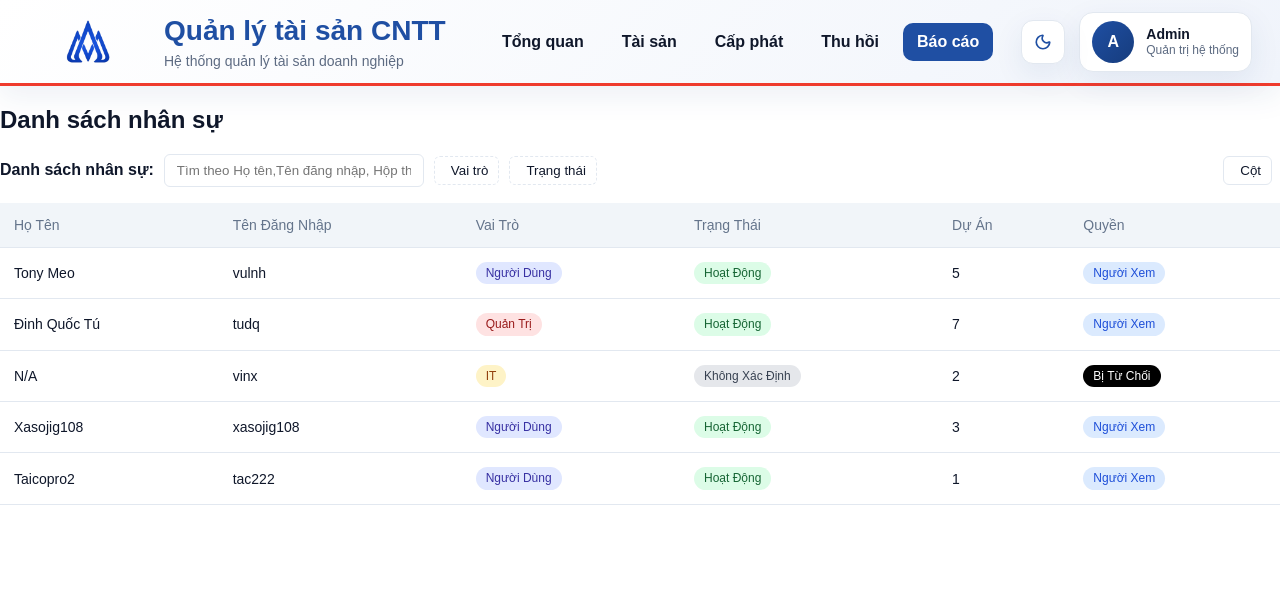
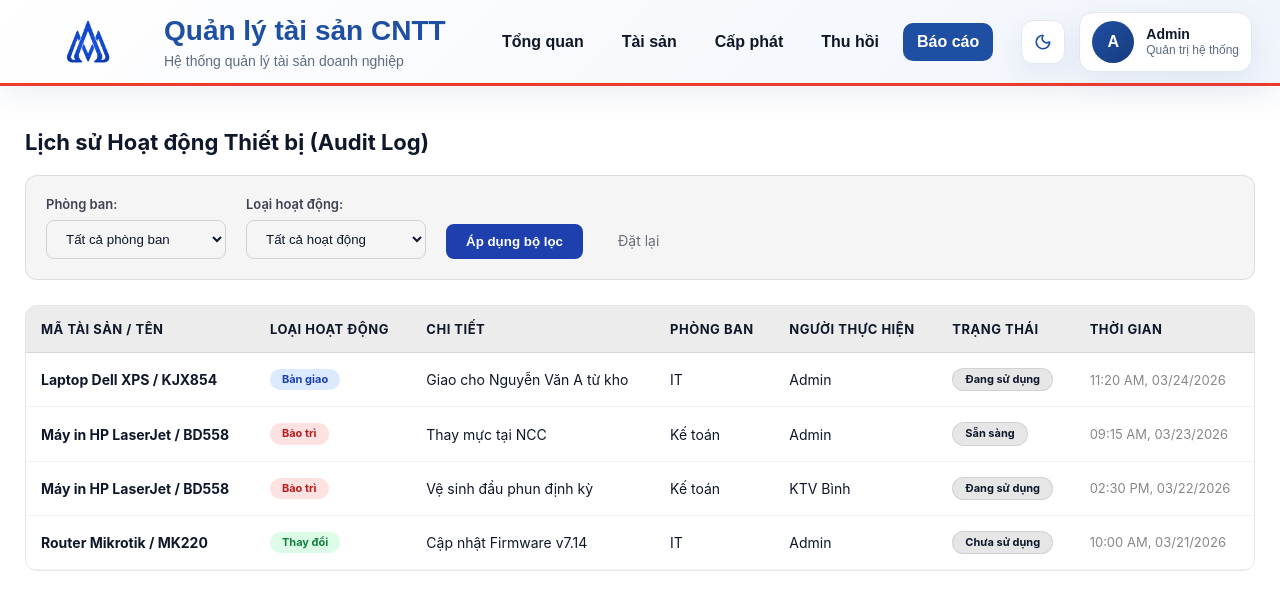
Before and after one commit to Minh-boop2/AssetOne, a Flask app: page /report in a window 1280 px wide. Shown: the top 610 px of the page. Run offline with Flask 3, Linux system fonts and the light colour scheme.

Commit message:
report page v1

```diff
--- a/app.py
+++ b/app.py
@@ -1,4 +1,6 @@
-from flask import Flask, render_template
+from flask import Flask, render_template, request
+# Import dữ liệu từ file data.py vừa tạo
+from data import DATABASE_LOGS
 
 app = Flask(__name__)
 
@@ -20,7 +22,20 @@ def return_page():
 
 @app.route('/report')
 def report_page():
-    return render_template('report/report.html')
+    f_dept = request.args.get('department', 'Tất cả')
+    f_type = request.args.get('type', 'Tất cả')
+
+    # Logic lọc vẫn giữ nguyên, nhưng dùng DATABASE_LOGS lấy từ file data.py
+    filtered_logs = DATABASE_LOGS
+    if f_dept != 'Tất cả':
+        filtered_logs = [log for log in filtered_logs if log['dept'] == f_dept]
+    if f_type != 'Tất cả':
+        filtered_logs = [log for log in filtered_logs if log['type'] == f_type]
+
+    return render_template('report/report.html',
+                           logs=filtered_logs,
+                           selected_dept=f_dept,
+                           selected_type=f_type)
 
 if __name__ == "__main__":
     app.run(debug=True)
--- /dev/null
+++ b/data.py
@@ -0,0 +1,7 @@
+# File: data.py
+DATABASE_LOGS = [
+    {"time": "11:20 AM, 03/24/2026", "type": "Bàn giao", "asset": "Laptop Dell XPS / KJX854", "detail": "Giao cho Nguyễn Văn A từ kho", "status": "Đang sử dụng", "user": "Admin", "dept": "IT"},
+    {"time": "09:15 AM, 03/23/2026", "type": "Bảo trì", "asset": "Máy in HP LaserJet / BD558", "detail": "Thay mực tại NCC", "status": "Sẵn sàng", "user": "Admin", "dept": "Kế toán"},
+    {"time": "02:30 PM, 03/22/2026", "type": "Bảo trì", "asset": "Máy in HP LaserJet / BD558", "detail": "Vệ sinh đầu phun định kỳ", "status": "Đang sử dụng", "user": "KTV Bình", "dept": "Kế toán"},
+    {"time": "10:00 AM, 03/21/2026", "type": "Thay đổi", "asset": "Router Mikrotik / MK220", "detail": "Cập nhật Firmware v7.14", "status": "Chưa sử dụng", "user": "Admin", "dept": "IT"},
+]
--- a/static/css/report/report.css
+++ b/static/css/report/report.css
@@ -0,0 +1,128 @@
+/* Tổng thể trang báo cáo */
+.report-page {
+    font-family: 'Inter', sans-serif;
+    padding: 25px;
+    color: inherit; /* Tự động lấy màu chữ của hệ thống (đen hoặc trắng) */
+}
+
+.report-header h2 {
+    font-size: 22px;
+    font-weight: 700;
+    margin-bottom: 20px;
+}
+
+/* Thanh bộ lọc - Hiệu ứng kính mờ (Glassmorphism) */
+.filter-bar {
+    background: rgba(128, 128, 128, 0.08);
+    backdrop-filter: blur(10px);
+    padding: 20px;
+    border-radius: 12px;
+    display: flex;
+    flex-wrap: wrap;
+    gap: 20px;
+    align-items: flex-end;
+    margin-bottom: 25px;
+    border: 1px solid rgba(128, 128, 128, 0.2);
+}
+
+.filter-item label {
+    display: block;
+    font-size: 13px;
+    font-weight: 600;
+    margin-bottom: 8px;
+    opacity: 0.8;
+}
+
+/* Ô chọn Select */
+.filter-item select {
+    padding: 10px 15px;
+    border: 1px solid rgba(128, 128, 128, 0.3);
+    border-radius: 8px;
+    min-width: 180px;
+    background: transparent;
+    color: inherit;
+    cursor: pointer;
+    outline: none;
+}
+
+/* FIX LỖI MẤT CHỮ TRONG DARK MODE:
+   Ép các lựa chọn bên trong luôn có nền trắng và chữ đen */
+.filter-item select option {
+    background-color: #ffffff !important;
+    color: #000000 !important;
+}
+
+/* Bảng dữ liệu */
+.table-container {
+    background: transparent;
+    border-radius: 12px;
+    overflow: hidden;
+    border: 1px solid rgba(128, 128, 128, 0.2);
+}
+
+table {
+    width: 100%;
+    border-collapse: collapse;
+}
+
+th {
+    background: rgba(128, 128, 128, 0.15);
+    padding: 15px;
+    text-align: left;
+    font-size: 13px;
+    text-transform: uppercase;
+    letter-spacing: 0.5px;
+    border-bottom: 1px solid rgba(128, 128, 128, 0.2);
+}
+
+td {
+    padding: 15px;
+    font-size: 14px;
+    border-bottom: 1px solid rgba(128, 128, 128, 0.1);
+}
+
+/* Định dạng các nhãn (Badges) */
+.badge {
+    padding: 4px 12px;
+    border-radius: 20px;
+    font-size: 11px;
+    font-weight: 700;
+    display: inline-block;
+}
+
+.bg-blue { background: #dbeafe; color: #1e40af; }
+.bg-red { background: #fee2e2; color: #b91c1c; }
+.bg-green { background: #dcfce7; color: #15803d; }
+.bg-gray {
+    background: rgba(128, 128, 128, 0.2);
+    color: inherit;
+    border: 1px solid rgba(128, 128, 128, 0.2);
+}
+
+/* Nút bấm */
+.btn-primary {
+    background: #1e40af;
+    color: white;
+    border: none;
+    padding: 10px 20px;
+    border-radius: 8px;
+    font-weight: 600;
+    cursor: pointer;
+    transition: 0.3s;
+}
+
+.btn-primary:hover {
+    background: #1e3a8a;
+    transform: translateY(-1px);
+}
+
+.btn-reset {
+    opacity: 0.6;
+    color: inherit;
+    text-decoration: none;
+    padding: 10px 15px;
+    font-size: 14px;
+    transition: 0.3s;
+}
+
+.btn-reset:hover { opacity: 1; }
--- a/templates/report/report.html
+++ b/templates/report/report.html
@@ -1,4 +1,7 @@
-{% extends 'main.html' %} {% block content %} {% include
-'report/report_overview.html' %} {% endblock %}
+{% extends 'main.html' %}
 
-<!-- trang báo cáo -->
+{% block content %}
+    <link rel="stylesheet" href="{{ url_for('static', filename='css/report/report.css') }}">
+
+    {% include 'report/report_overview.html' %}
+{% endblock %}
--- a/templates/report/report_overview.html
+++ b/templates/report/report_overview.html
@@ -1,35 +1,66 @@
-<h2>Danh sách nhân sự</h2>
+<div class="report-page">
+    <div class="report-header">
+        <h2>Lịch sử Hoạt động Thiết bị (Audit Log)</h2>
+    </div>
 
-{% set title = 'Danh sách nhân sự:' %} {% set placeholder = 'Tìm theo Họ tên,
-Tên đăng nhập, Hộp thư...' %} {% set filters = ['Vai trò', 'Trạng thái'] %} {%
-set show_columns = True %} {% include 'components/table_toolbar.html' with
-context %} {% macro render_role(row) %} {% if row.role == 'admin' %}
-<span class="badge badge-admin">Quản Trị</span>
-{% elif row.role == 'it' %}
-<span class="badge badge-it">IT</span>
-{% else %}
-<span class="badge badge-user">Người Dùng</span>
-{% endif %} {% endmacro %} {% macro render_status(row) %} {% if row.status ==
-'active' %}
-<span class="badge badge-active">Hoạt Động</span>
-{% else %}
-<span class="badge badge-inactive">Không Xác Định</span>
-{% endif %} {% endmacro %} {% macro render_permission(row) %} {% if
-row.permission == 'viewer' %}
-<span class="badge badge-viewer">Người Xem</span>
-{% else %}
-<span class="badge badge-denied">Bị Từ Chối</span>
-{% endif %} {% endmacro %} {% set columns = [ {"key": "name", "label": "Họ
-Tên"}, {"key": "username", "label": "Tên Đăng Nhập"}, {"key": "role", "label":
-"Vai Trò", "render": render_role}, {"key": "status", "label": "Trạng Thái",
-"render": render_status}, {"key": "project", "label": "Dự Án"}, {"key":
-"permission", "label": "Quyền", "render": render_permission} ] %} {% set data =
-[ {"name": "Tony Meo", "username": "vulnh", "role": "user", "status": "active",
-"project": 5, "permission": "viewer"}, {"name": "Đinh Quốc Tú", "username":
-"tudq", "role": "admin", "status": "active", "project": 7, "permission":
-"viewer"}, {"name": "N/A", "username": "vinx", "role": "it", "status":
-"unknown", "project": 2, "permission": "denied"}, {"name": "Xasojig108",
-"username": "xasojig108", "role": "user", "status": "active", "project": 3,
-"permission": "viewer"}, {"name": "Taicopro2", "username": "tac222", "role":
-"user", "status": "active", "project": 1, "permission": "viewer"} ] %} {%
-include 'components/table.html' %}
+    <form method="GET" action="{{ url_for('report_page') }}" class="filter-bar">
+        <div class="filter-item">
+            <label>Phòng ban:</label>
+            <select name="department">
+                <option value="Tất cả" {% if selected_dept == 'Tất cả' %}selected{% endif %}>Tất cả phòng ban</option>
+                <option value="IT" {% if selected_dept == 'IT' %}selected{% endif %}>Phòng IT</option>
+                <option value="Kế toán" {% if selected_dept == 'Kế toán' %}selected{% endif %}>Phòng Kế toán</option>
+            </select>
+        </div>
+
+        <div class="filter-item">
+            <label>Loại hoạt động:</label>
+            <select name="type">
+                <option value="Tất cả" {% if selected_type == 'Tất cả' %}selected{% endif %}>Tất cả hoạt động</option>
+                <option value="Bàn giao" {% if selected_type == 'Bàn giao' %}selected{% endif %}>Bàn giao</option>
+                <option value="Bảo trì" {% if selected_type == 'Bảo trì' %}selected{% endif %}>Bảo trì</option>
+                <option value="Thay đổi" {% if selected_type == 'Thay đổi' %}selected{% endif %}>Thay đổi</option>
+            </select>
+        </div>
+
+        <button type="submit" class="btn-primary">Áp dụng bộ lọc</button>
+        <a href="{{ url_for('report_page') }}" class="btn-reset">Đặt lại</a>
+    </form>
+
+    <div class="table-container">
+        <table>
+            <thead>
+                <tr>
+                    <th>Mã Tài sản / Tên</th> <th>Loại Hoạt động</th>
+                    <th>Chi tiết</th>
+                    <th>Phòng ban</th>
+                    <th>Người thực hiện</th>
+                    <th>Trạng thái</th>
+                    <th>Thời gian</th> </tr>
+            </thead>
+            <tbody>
+                {% if logs %}
+                    {% for log in logs %}
+                    <tr>
+                        <td><strong>{{ log.asset }}</strong></td>
+                        <td>
+                            <span class="badge {% if log.type == 'Bàn giao' %}bg-blue{% elif log.type == 'Bảo trì' %}bg-red{% else %}bg-green{% endif %}">
+                                {{ log.type }}
+                            </span>
+                        </td>
+                        <td>{{ log.detail }}</td>
+                        <td>{{ log.dept }}</td>
+                        <td>{{ log.user }}</td>
+                        <td><span class="badge bg-gray">{{ log.status }}</span></td>
+                        <td style="color: #888; font-size: 13px;">{{ log.time }}</td>
+                    </tr>
+                    {% endfor %}
+                {% else %}
+                    <tr>
+                        <td colspan="7" style="text-align: center; padding: 40px; color: #999;">Không có dữ liệu phù hợp.</td>
+                    </tr>
+                {% endif %}
+            </tbody>
+        </table>
+    </div>
+</div>
```
